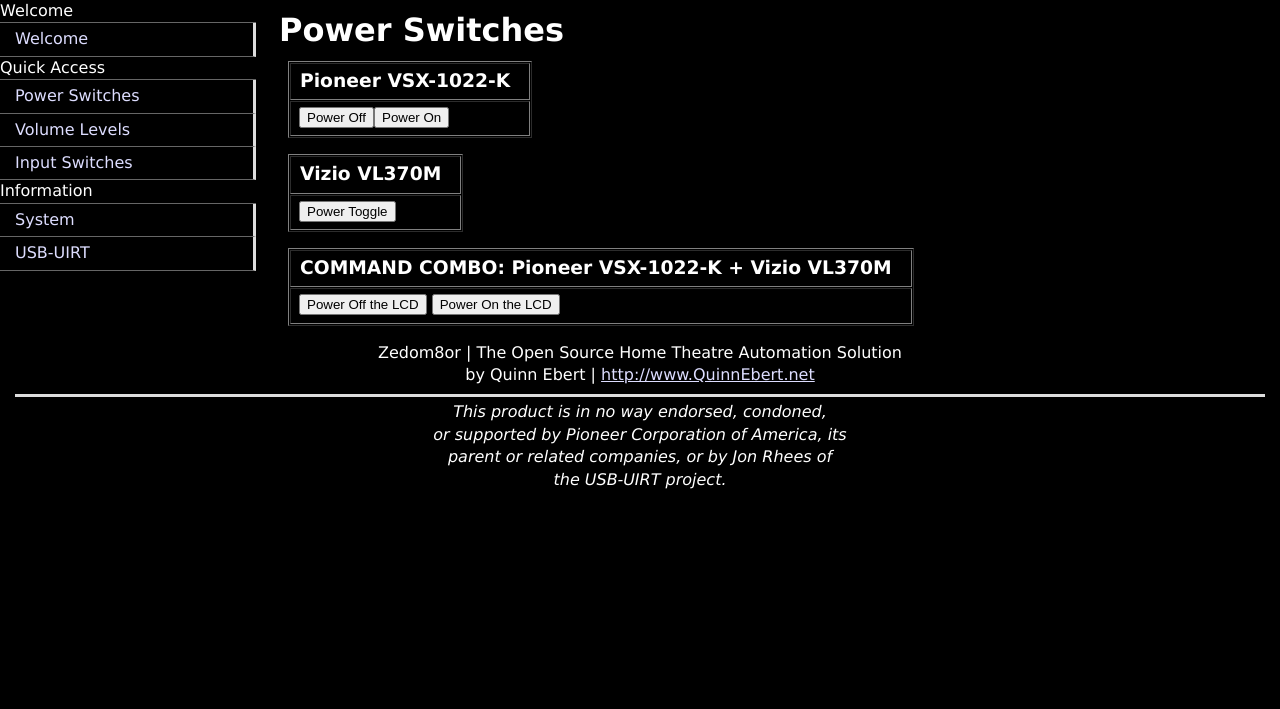
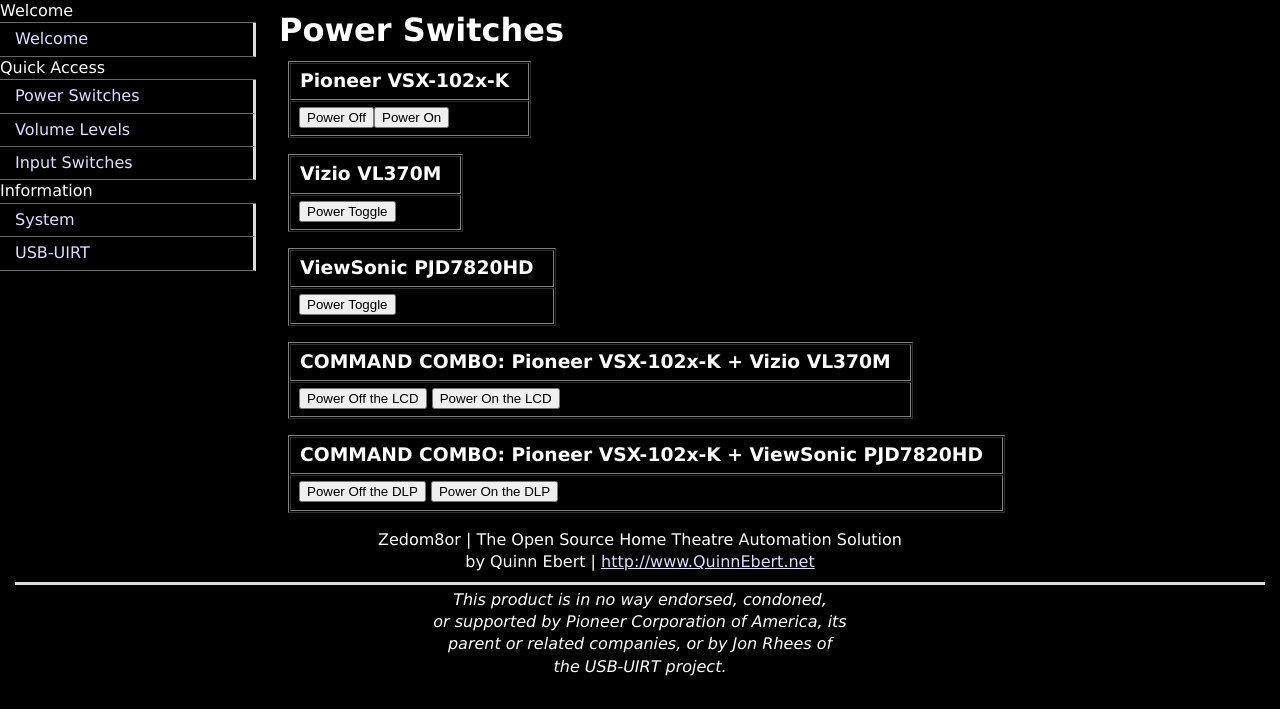
Before and after one commit to QuinnEbert/zedom8or, a PHP site: the page made by index.php in a window 1280 px wide. Shown: the part 91-800 px from the top of the page. Run offline with PHP 8.4, Linux system fonts and the light colour scheme.

Commit message:
Add some new stuff (finally) for my newly-acquired ViewSonic projector

```diff
--- a/func_powers.php
+++ b/func_powers.php
@@ -8,9 +8,13 @@ $ourFile = 'PioneerRebel/ssCommon.php';
 require_once($ourFile);
 ?>
 <script type="text/javascript">
-	function cmboDbg_setPower(fnPower) {
+	function cmboDbg_setPower_PRVZ(fnPower) {
 		pvRebel_setPower(fnPower);
 		vztvDbg_togPower();
+	}
+	function cmboDbg_setPower_PRVS(fnPower) {
+		pvRebel_setPower(fnPower);
+		vstvDbg_togPower();
 	}
 	function pvRebel_setPower(fnPower) {
 		if (window.XMLHttpRequest) {
@@ -30,9 +34,18 @@ require_once($ourFile);
 		xmlhttp.open("GET","index.php?powerOff_VizioTV=Y",true);
 		xmlhttp.send();
 	}
+	function vstvDbg_togPower() {
+		if (window.XMLHttpRequest) {
+			xmlhttp=new XMLHttpRequest();
+		} else {
+			xmlhttp=new ActiveXObject("Microsoft.XMLHTTP");
+		}
+		xmlhttp.open("GET","index.php?powerOff_ViewsonicTV=Y",true);
+		xmlhttp.send();
+	}
 </script>
 <table border="1" cellspacing="1" cellpadding="4" style="padding: 0px; margin: 0px; margin-left: 24px; margin-bottom: 16px;">
-<tr><td><h3>Pioneer VSX-1022-K</h3></td></tr>
+<tr><td><h3>Pioneer VSX-102x-K</h3></td></tr>
 <tr><td><p><input type="button" onClick="pvRebel_setPower('0')" name="Power Off" value="Power Off" /><input type="button" onClick="pvRebel_setPower('1')" name="Power On" value="Power On" /></p></td></tr>
 </table>
 <!-- This is going away...It's just for testing... -->
@@ -40,11 +53,25 @@ require_once($ourFile);
 <tr><td><h3>Vizio VL370M</h3></td></tr>
 <tr><td><p><input type="button" onClick="vztvDbg_togPower()" name="Power Toggle" value="Power Toggle" /></p></td></tr>
 </table>
+<!-- This is going away...It's just for testing... -->
 <table border="1" cellspacing="1" cellpadding="4" style="padding: 0px; margin: 0px; margin-left: 24px; margin-bottom: 16px;">
-<tr><td><h3>COMMAND COMBO: Pioneer VSX-1022-K + Vizio VL370M</h3></td></tr>
+<tr><td><h3>ViewSonic PJD7820HD</h3></td></tr>
+<tr><td><p><input type="button" onClick="vstvDbg_togPower()" name="Power Toggle" value="Power Toggle" /></p></td></tr>
+</table>
+<!-- This is going away...It's just for testing... -->
+<table border="1" cellspacing="1" cellpadding="4" style="padding: 0px; margin: 0px; margin-left: 24px; margin-bottom: 16px;">
+<tr><td><h3>COMMAND COMBO: Pioneer VSX-102x-K + Vizio VL370M</h3></td></tr>
 <tr><td><p>
-<input type="button" onClick="cmboDbg_setPower('0')" name="Power Off the LCD" value="Power Off the LCD" />
-<input type="button" onClick="cmboDbg_setPower('1')" name="Power On the LCD" value="Power On the LCD" />
+<input type="button" onClick="cmboDbg_setPower_PRVZ('0')" name="Power Off the LCD" value="Power Off the LCD" />
+<input type="button" onClick="cmboDbg_setPower_PRVZ('1')" name="Power On the LCD" value="Power On the LCD" />
+</p></td></tr>
+</table>
+<!-- This is going away...It's just for testing... -->
+<table border="1" cellspacing="1" cellpadding="4" style="padding: 0px; margin: 0px; margin-left: 24px; margin-bottom: 16px;">
+<tr><td><h3>COMMAND COMBO: Pioneer VSX-102x-K + ViewSonic PJD7820HD</h3></td></tr>
+<tr><td><p>
+<input type="button" onClick="cmboDbg_setPower_PRVS('0')" name="Power Off the DLP" value="Power Off the DLP" />
+<input type="button" onClick="cmboDbg_setPower_PRVS('1')" name="Power On the DLP" value="Power On the DLP" />
 </p></td></tr>
 </table>
 
--- a/ssCommon.php
+++ b/ssCommon.php
@@ -96,4 +96,16 @@ if ( isset($_GET['powerOff_VizioTV']) ) {
 	header('Content-Type: text/xml');
 	die("<vzTryOut>\n  <status>OK</status>\n</vzTryOut>\n");
 }
+//FIXME: this was only originally meant for testing!
+if ( isset($_GET['powerOff_ViewsonicTV']) ) {
+	primeRPi();
+	ob_start();
+	system("irsend SEND_START 'vsdlpprj' 'KEY_POWER'");
+	// The PJD7820HD seems to do best with a .25 second powerkey pulse from LIRC
+	usleep(250000);
+	system("irsend SEND_STOP 'vsdlpprj' 'KEY_POWER'");
+	ob_end_clean();
+	header('Content-Type: text/xml');
+	die("<vzTryOut>\n  <status>OK</status>\n</vzTryOut>\n");
+}
 ?>
```
